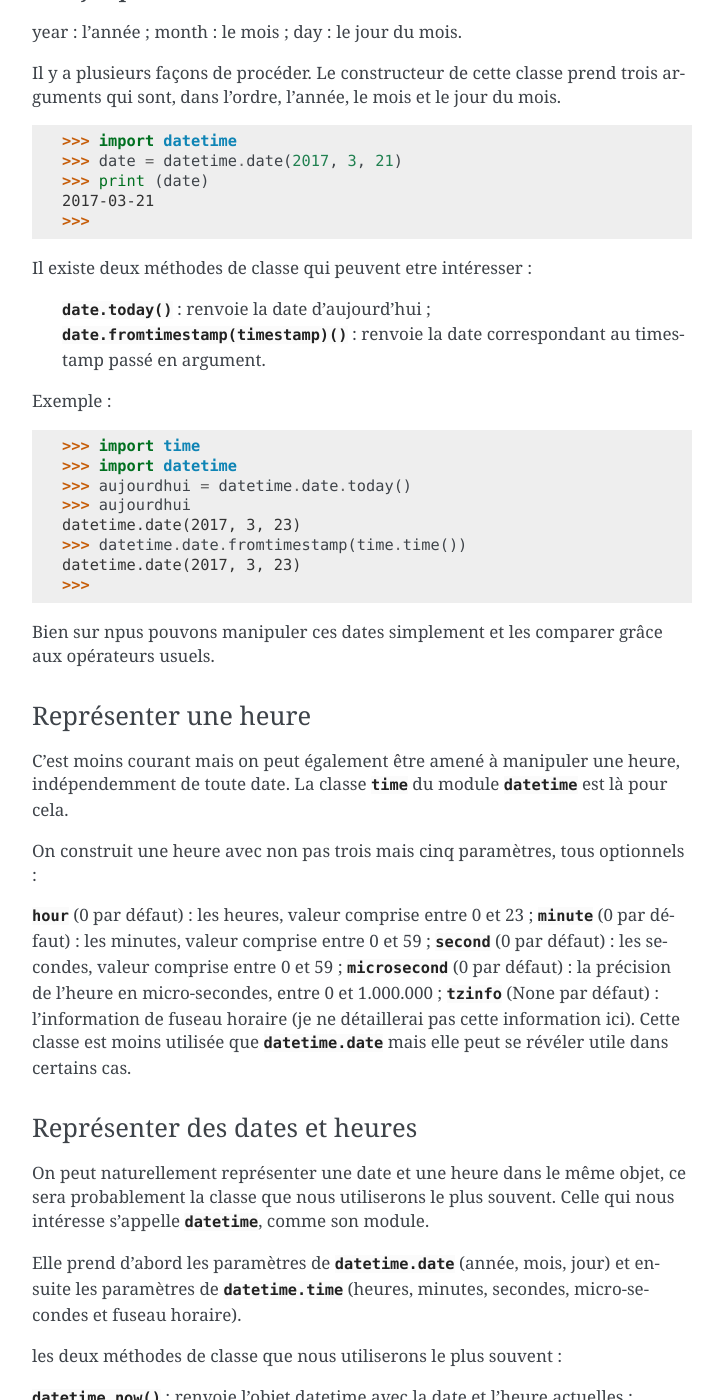
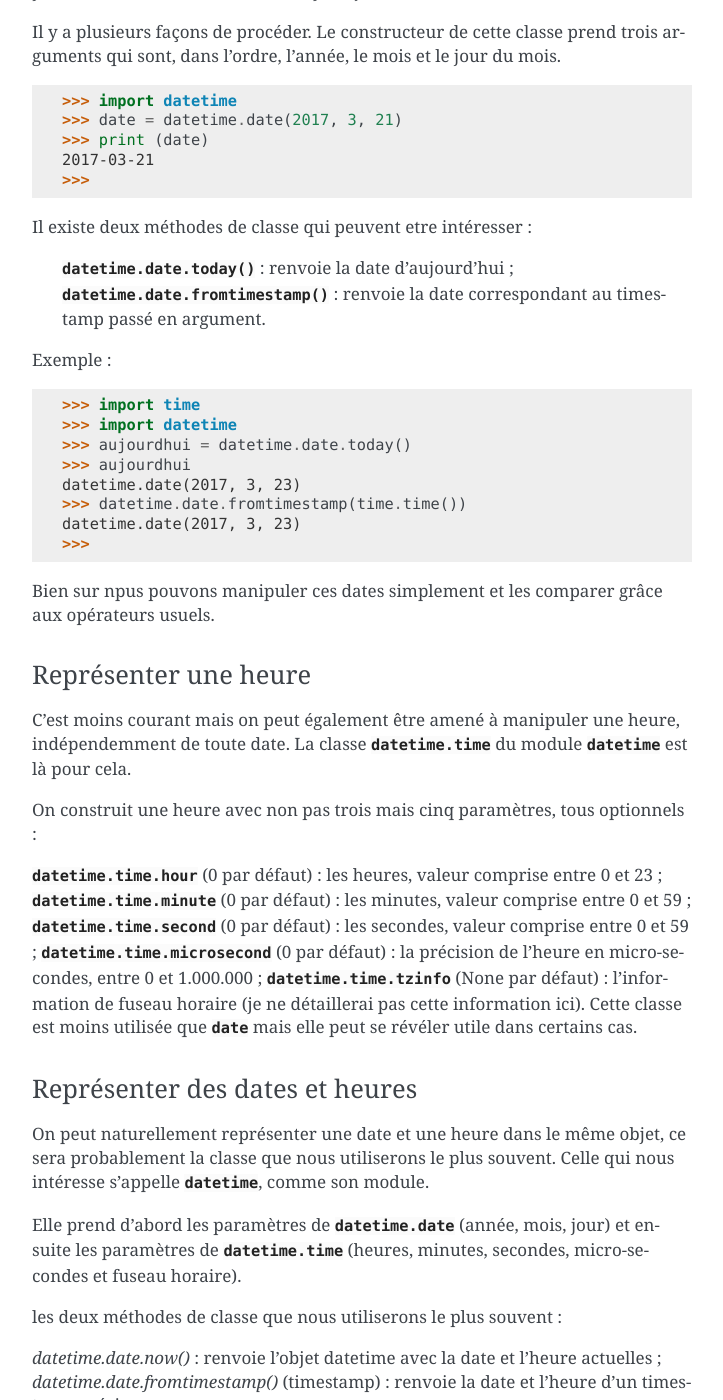
Before and after one commit to HE-Arc/livre-python, a Sphinx documentation site: the page built from source/datetime/index.rst, in a window 1280 px wide and 1400 px high, scrolled down 739 px. Shown: the whole window, without its empty margins (388-1111 px from the left). Built offline with Sphinx 7.4.7, drawn with Linux system fonts in a browser that asks for light colours; some of the changed text lies outside the part shown.

Commit message:
modification

```diff
--- a/source/datetime/index.rst
+++ b/source/datetime/index.rst
@@ -22,8 +22,8 @@
 
 c'est bien d'avoir accès au temps actuel avec une précision d'une seconde sinon plus…
 mais parfois, cette précision est inutile. Dans certains cas, on a juste besoin d'une date, c'est-à-dire un jour, un mois et une année.
-Il est naturellement possible d'extraire cette information de notre timestamp. Le module :py:mod:`datetime` propose une classe :py:mod:`date`,
- représentant une date, rien qu'une date.
+Il est naturellement possible d'extraire cette information de notre timestamp. Le module :py:mod:`datetime` propose une classe :py:class:`~datetime.date`,
+représentant une date, rien qu'une date.
 
 L'objet possède trois attributs :
 ---------------------------------
@@ -45,8 +45,8 @@
 
 Il existe deux méthodes de classe qui peuvent etre intéresser :
 
-	:py:func:`date.today()` : renvoie la date d'aujourd'hui ;
-	:py:func:`date.fromtimestamp(timestamp)` : renvoie la date correspondant au timestamp passé en argument.
+	:py:meth:`datetime.date.today()` : renvoie la date d'aujourd'hui ;
+	:py:meth:`datetime.date.fromtimestamp()` : renvoie la date correspondant au timestamp passé en argument.
 
 Exemple	:
 
@@ -66,28 +66,28 @@
 Représenter une heure
 ---------------------
 
-C'est moins courant mais on peut également être amené à manipuler une heure, indépendemment de toute date. La classe :py:class:`time` du module :py:mod:`datetime` est là pour cela.
+C'est moins courant mais on peut également être amené à manipuler une heure, indépendemment de toute date. La classe :py:class:`datetime.time` du module :py:mod:`datetime` est là pour cela.
 
 On construit une heure avec non pas trois mais cinq paramètres, tous optionnels :
 
-:py:attr:`hour` (0 par défaut) : les heures, valeur comprise entre 0 et 23 ;
-:py:attr:`minute` (0 par défaut) : les minutes, valeur comprise entre 0 et 59 ;
-:py:attr:`second` (0 par défaut) : les secondes, valeur comprise entre 0 et 59 ;
-:py:attr:`microsecond` (0 par défaut) : la précision de l'heure en micro-secondes, entre 0 et 1.000.000 ;
-:py:attr:`tzinfo` (None par défaut) : l'information de fuseau horaire (je ne détaillerai pas cette information ici).
-Cette classe est moins utilisée que :py:mod:`datetime.date` mais elle peut se révéler utile dans certains cas.
+:py:obj:`datetime.time.hour` (0 par défaut) : les heures, valeur comprise entre 0 et 23 ;
+:py:obj:`datetime.time.minute` (0 par défaut) : les minutes, valeur comprise entre 0 et 59 ;
+:py:obj:`datetime.time.second` (0 par défaut) : les secondes, valeur comprise entre 0 et 59 ;
+:py:obj:`datetime.time.microsecond` (0 par défaut) : la précision de l'heure en micro-secondes, entre 0 et 1.000.000 ;
+:py:obj:`datetime.time.tzinfo` (None par défaut) : l'information de fuseau horaire (je ne détaillerai pas cette information ici).
+Cette classe est moins utilisée que :py:class:`~datetime.date` mais elle peut se révéler utile dans certains cas.
 
 Représenter des dates et heures
 -------------------------------
 
-On peut naturellement représenter une date et une heure dans le même objet, ce sera probablement la classe que nous utiliserons le plus souvent. Celle qui nous intéresse s'appelle :py:class:`datetime`, comme son module.
+On peut naturellement représenter une date et une heure dans le même objet, ce sera probablement la classe que nous utiliserons le plus souvent. Celle qui nous intéresse s'appelle :py:mod:`datetime`, comme son module.
 
-Elle prend d'abord les paramètres de :py:mod:`datetime.date` (année, mois, jour) et ensuite les paramètres de :py:mod:`datetime.time` (heures, minutes, secondes, micro-secondes et fuseau horaire).
+Elle prend d'abord les paramètres de :py:class:`datetime.date` (année, mois, jour) et ensuite les paramètres de :py:class:`datetime.time` (heures, minutes, secondes, micro-secondes et fuseau horaire).
 
 les deux méthodes de classe que nous utiliserons le plus souvent :
 
-:py:meth:`datetime.now()` : renvoie l'objet datetime avec la date et l'heure actuelles ;
-:py:meth:`datetime.fromtimestamp` (timestamp) : renvoie la date et l'heure d'un timestamp précis.
+`datetime.date.now()` : renvoie l'objet datetime avec la date et l'heure actuelles ;
+`datetime.date.fromtimestamp()` (timestamp) : renvoie la date et l'heure d'un timestamp précis.
 
 .. code-block:: python3
 
```
